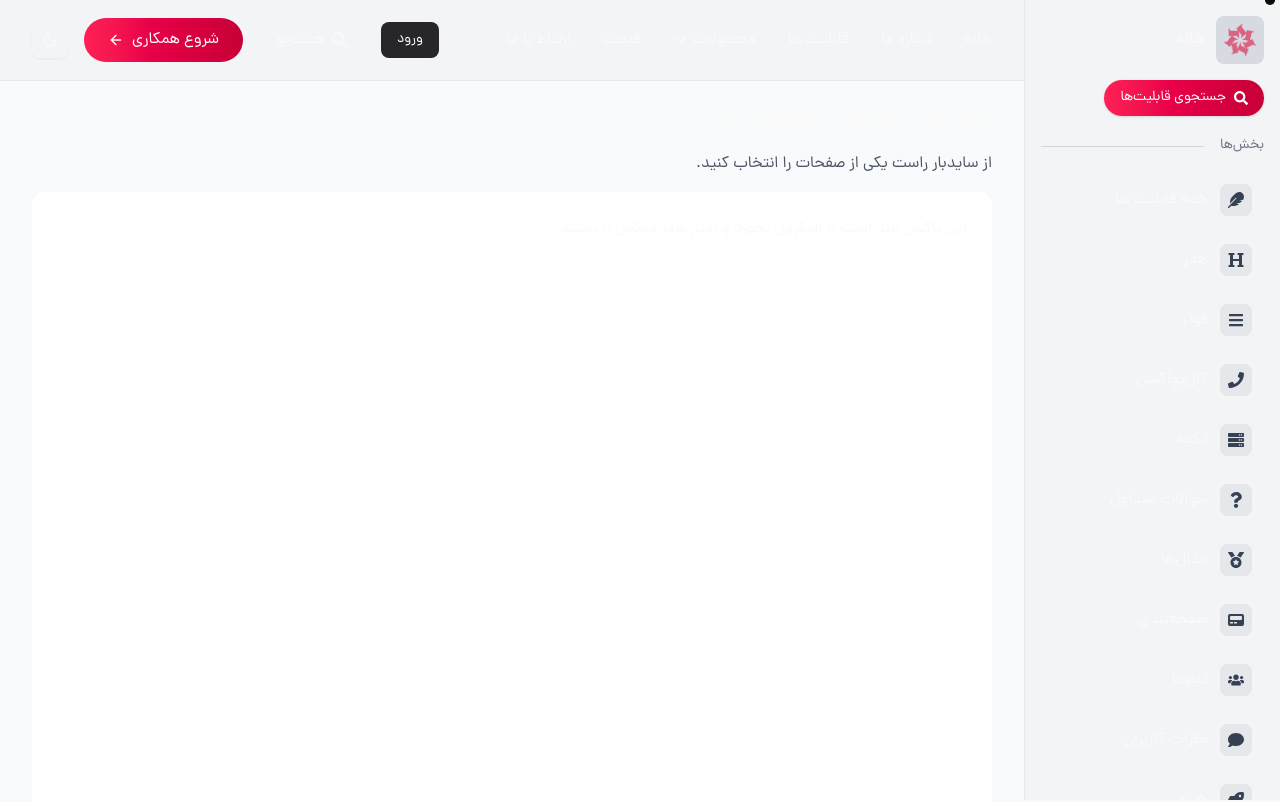
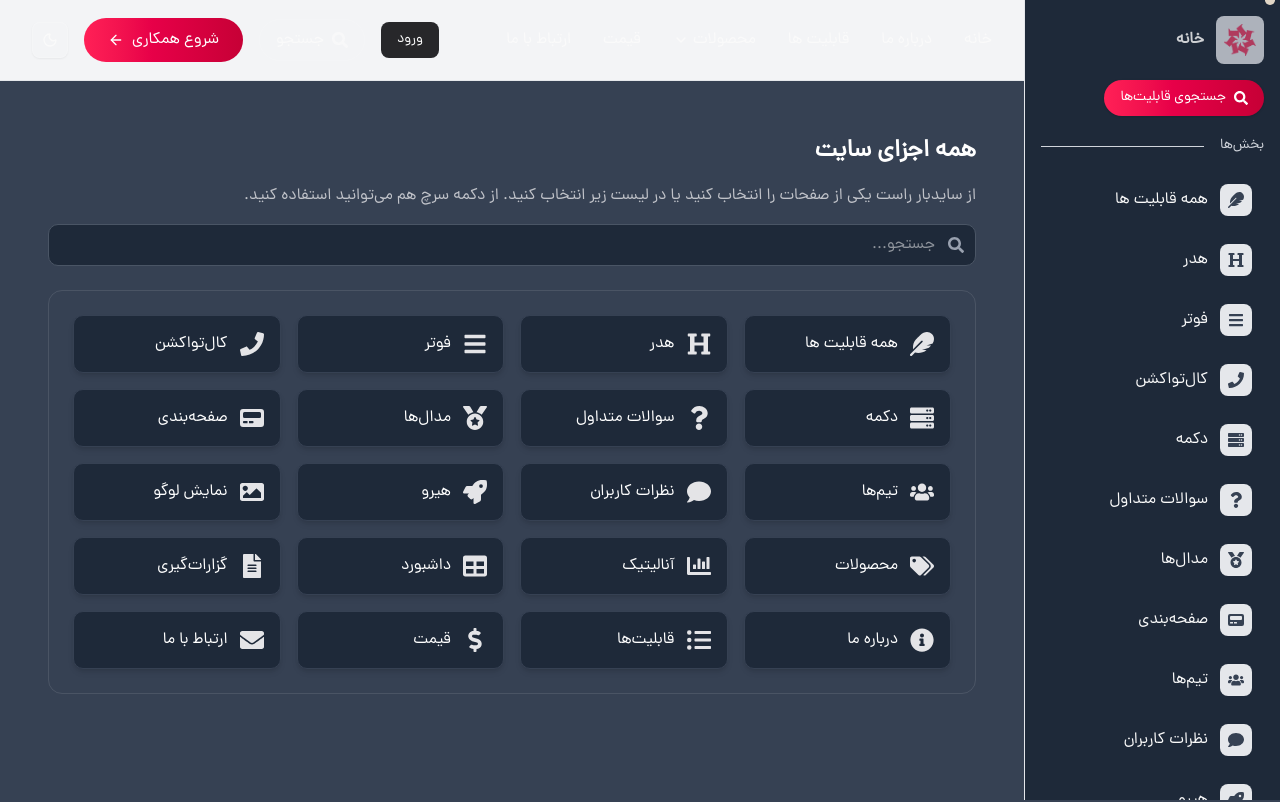
Before and after one commit to sina47822/webdesignbysina, a Next.js app: page /features in a window 1280 px wide. Shown: the top 802 px of the page. Built offline with nearby package versions, Linux system fonts and the light colour scheme.

Commit message:
add features

```diff
--- a/src/app/features/faq/page.tsx
+++ b/src/app/features/faq/page.tsx
@@ -1,8 +1,37 @@
-export default function FaqPage() {
-    return (
+import Faq1 from '@/components/FAQ/FAQ1'
+import Faq2 from '@/components/FAQ/FAQ2'
+
+import React from 'react'
+
+const page = () => {
+  return (
+    <div className=''>
         <section className="space-y-4">
-            <h2 className="text-xl font-semibold">صفحهٔ «سوالات متداول»</h2>
-            <div className="rounded-xl bg-white border p-6">سوالات متداول اینجا.</div>
+            <h2 className="text-xl font-semibold">صفحهٔ سوالات متداول</h2>
+            <p className="text-gray-600 dark:text-gray-300 group">شما میتوانید کد مورد نظر خود را به ما اطلاع دهید یا برای ساخت مدل مد نظر خود به <span className='text-blue-400 px-1 text-lg group-hover:font-bold'> این لینک </span>مراجعه کنید</p>
+            <div className='flex flex-col gap-8'>
+              {/* faq 1 */}
+              <div className="rounded-xl bg-gray-200 dark:bg-gray-900 border p-6">
+                  <p className='pb-4'>سوالات متداول یک کد 3354</p>
+                  <div className="rounded-xl bg-white dark:bg-gray-900 border">
+                    <div className="">
+                      <Faq1 />
+                    </div>
+                  </div>
+              </div>
+              {/* faq 2 */}
+              <div className='rounded-xl bg-gray-200 dark:bg-gray-900 border p-6'>
+                  <p className='pb-4'>سوالات متداول دو کد 3355</p>
+                  <div className="rounded-xl bg-white  dark:bg-gray-900 border">
+                    <div className="[&>header]:relative [&>header]:top-0 [&>header]:left-0 [&>header]:static">
+                      <Faq2 />
+                    </div>
+                  </div>
+              </div>
+            </div>
         </section>
-    )
+    </div>
+  )
 }
+
+export default page
--- a/src/app/features/layout.tsx
+++ b/src/app/features/layout.tsx
@@ -112,11 +112,11 @@ export default function RootLayout({ children }: RootLayoutProps) {
   }, []); // آرایه خالی یعنی این effect فقط یک‌بار اجرا می‌شود
 
   return (
-    <div className="min-h-screen bg-gray-50 overflow-x-hidden">
+    <div className="min-h-screen bg-gray-50 dark:bg-gray-950 overflow-x-hidden">
       <div className="cursor" />
 
       {/* سایدبار راست (فیکس) */}
-      <aside className="fixed top-0 right-0 z-40 h-screen w-[20%] overflow-auto bg-gray-100 border-l border-gray-200 p-4">
+      <aside className="fixed top-0 right-0 z-40 h-screen w-[20%] overflow-auto bg-gray-100 dark:bg-gray-800 border-l border-gray-200 p-4">
         <Link href="/" className="flex items-center gap-3 opacity-80 hover:opacity-100">
           <img src="/logo.webp" alt="home" className="bg-gray-300 p-2 rounded-md w-12 h-12" />
           <h3 className="font-bold">خانه</h3>
@@ -137,7 +137,7 @@ export default function RootLayout({ children }: RootLayoutProps) {
 
 
             {searchOpen && (
-            <div id="features-search-panel" className="mt-3 rounded-xl border bg-white p-3 shadow-sm">
+            <div id="features-search-panel" className="mt-3 rounded-xl border bg-white dark:bg-gray-700 p-3 shadow-sm">
               <div className="relative">
               <FaSearch className="absolute right-3 top-1/2 -translate-y-1/2 text-gray-400" />
               <input
@@ -153,7 +153,7 @@ export default function RootLayout({ children }: RootLayoutProps) {
               <button
               type="button"
               onClick={() => setQuery('')}
-              className="absolute left-3 top-1/2 -translate-y-1/2 text-gray-400 hover:text-gray-600"
+              className="absolute left-3 top-1/2 -translate-y-1/2 text-gray-400 hover:text-gray-600 dark:text-gray-300 hover:text-gray-700"
               aria-label="پاک کردن جستجو"
               title="پاک کردن"
               >
@@ -177,7 +177,7 @@ export default function RootLayout({ children }: RootLayoutProps) {
               href={item.href}
               className="flex items-center gap-2 rounded-lg border px-3 py-2 hover:bg-gray-50"
               >
-              <span className="grid place-items-center w-7 h-7 rounded-md bg-gray-200 text-gray-700">
+              <span className="grid place-items-center w-7 h-7 rounded-md bg-gray-200 dark:bg-gray-700 text-gray-700 dark:text-gray-100">
               {/* فقط آیکن خاکستری کوچک به‌جای آیکن اصلی */}
               <FaFeather />
               </span>
@@ -192,14 +192,14 @@ export default function RootLayout({ children }: RootLayoutProps) {
             )}
           </div>
         <div className="py-5 flex items-center gap-4">
-          <span className="text-sm text-gray-500">بخش‌ها</span>
+          <span className="text-sm text-gray-500 dark:text-gray-300">بخش‌ها</span>
           <span className="flex h-px flex-1 bg-gray-300" />
         </div>
 
 
         <nav className="space-y-3">
           {sideItems.map((item) => (
-          <Link key={item.href} href={item.href} className="flex items-center gap-3 rounded-md px-3 py-2 hover:bg-gray-200">
+          <Link key={item.href} href={item.href} className="flex items-center gap-3 rounded-md px-3 py-2 hover:bg-secondary/80">
           <span className="grid place-items-center w-8 h-8 rounded-md bg-gray-200 text-gray-700">{item.icon}</span>
           <span className="font-medium">{item.title}</span>
           </Link>
@@ -209,7 +209,7 @@ export default function RootLayout({ children }: RootLayoutProps) {
       {/* هدر فیکس که سمت راستش برای سایدبار خالی شده */}
       <Header3 />
       {/* محتوای اصلی: فاصله از بالا (برای هدر) و از راست (برای سایدبار) */}
-      <main className="pt-20 pr-[20%]">
+      <main className="pt-20 pr-[20%] bg-gray-50 dark:bg-gray-700">
         <div className="mx-auto max-w-[2000px] px-4 sm:px-6 lg:px-8 py-6">
           {children}
         </div>
--- a/src/app/features/page.tsx
+++ b/src/app/features/page.tsx
@@ -1,155 +1,92 @@
 'use client'
 import Header3 from '@/components/Header/Header3';
-import React, { useState } from 'react'
-import { FaHome, FaHeading, FaBars, FaPhone, FaQuestion, FaMedal, FaPager, FaUsers, FaComment, FaRocket, FaImage, FaServer } from 'react-icons/fa';
-// Menu configuration JSON
-const menuItems = [
-  {
-    id: 'home',
-    title: 'خانه',
-    icon: <FaHome />,
-    path: '/',
-    component: () => <div className="p-6">صفحه اصلی</div>
-  },
-  {
-    id: 'headers',
-    title: 'هدر',
-    icon: <FaHeading />,
-    path: '/headers',
-    component: Headers
-  },
-  {
-    id: 'footer',
-    title: 'فوتر',
-    icon: <FaBars />,
-    path: '/footer',
-    component: () => <div className="p-6">بخش فوتر</div>
-  },
-  {
-    id: 'cta',
-    title: 'کال تو اکشن',
-    icon: <FaPhone />,
-    path: '/cta',
-    component: () => <div className="p-6">بخش کال تو اکشن</div>
-  },
-  {
-    id: 'button',
-    title: 'دکمه',
-    icon: <FaServer />,
-    path: '/button',
-    component: () => <div className="p-6">بخش دکمه‌ها</div>
-  },
-  {
-    id: 'faq',
-    title: 'سوالات متداول',
-    icon: <FaQuestion />,
-    path: '/faq',
-    component: () => <div className="p-6">بخش سوالات متداول</div>
-  },
-  {
-    id: 'medals',
-    title: 'مدال‌ها',
-    icon: <FaMedal />,
-    path: '/medals',
-    component: () => <div className="p-6">بخش مدال‌ها</div>
-  },
-  {
-    id: 'pagination',
-    title: 'صفحه‌بندی',
-    icon: <FaPager />,
-    path: '/pagination',
-    component: () => <div className="p-6">بخش صفحه‌بندی</div>
-  },
-  {
-    id: 'teams',
-    title: 'تیم‌ها',
-    icon: <FaUsers />,
-    path: '/teams',
-    component: () => <div className="p-6">بخش تیم‌ها</div>
-  },
-  {
-    id: 'testimonials',
-    title: 'نظرات کاربران',
-    icon: <FaComment />,
-    path: '/testimonials',
-    component: () => <div className="p-6">بخش نظرات کاربران</div>
-  },
-  {
-    id: 'hero',
-    title: 'هیرو',
-    icon: <FaRocket />,
-    path: '/hero',
-    component: () => <div className="p-6">بخش هیرو</div>
-  },
-  {
-    id: 'logo',
-    title: 'نمایش لوگو',
-    icon: <FaImage />,
-    path: '/logo',
-    component: () => <div className="p-6">بخش نمایش لوگو</div>
-  },
-  {
-    id: 'logo1',
-    title: 'نمایش لوگو',
-    icon: <FaImage />,
-    path: '/logo',
-    component: () => <div className="p-6">بخش نمایش لوگو</div>
-  },
-  {
-    id: 'logo2',
-    title: 'نمایش لوگو',
-    icon: <FaImage />,
-    path: '/logo',
-    component: () => <div className="p-6">بخش نمایش لوگو</div>
-  },
-  {
-    id: 'logo3',
-    title: 'نمایش لوگو',
-    icon: <FaImage />,
-    path: '/logo',
-    component: () => <div className="p-6">بخش نمایش لوگو</div>
-  },
-  {
-    id: 'logo4',
-    title: 'نمایش لوگو',
-    icon: <FaImage />,
-    path: '/logo',
-    component: () => <div className="p-6">بخش نمایش لوگو</div>
-  },
-  {
-    id: 'log5o',
-    title: 'نمایش لوگو',
-    icon: <FaImage />,
-    path: '/logo',
-    component: () => <div className="p-6">بخش نمایش لوگو</div>
-  },
-  {
-    id: 'logo6',
-    title: 'نمایش لوگو',
-    icon: <FaImage />,
-    path: '/logo',
-    component: () => <div className="p-6">بخش نمایش لوگو</div>
-  }
+import React, { useState } from 'react';
+import {
+  FaHome, FaHeading, FaBars, FaPhone, FaServer, FaQuestion, FaMedal,
+  FaPager, FaUsers, FaComment, FaRocket, FaImage, FaTags, FaChartBar,
+  FaTable, FaFileAlt, FaInfoCircle, FaListUl, FaDollarSign, FaEnvelope,
+  FaFeather, FaSearch, FaTimes
+} from 'react-icons/fa';
+
+// Menu configuration
+const sideItems = [
+  { title: 'همه قابلیت ها', href: '/features', icon: <FaFeather /> },
+  { title: 'هدر', href: '/features/headers', icon: <FaHeading /> },
+  { title: 'فوتر', href: '/features/footers', icon: <FaBars /> },
+  { title: 'کال‌تو‌اکشن', href: '/features/cta', icon: <FaPhone /> },
+  { title: 'دکمه', href: '/features/button', icon: <FaServer /> },
+  { title: 'سوالات متداول', href: '/features/faq', icon: <FaQuestion /> },
+  { title: 'مدال‌ها', href: '/features/modals', icon: <FaMedal /> },
+  { title: 'صفحه‌بندی', href: '/features/paginations', icon: <FaPager /> },
+  { title: 'تیم‌ها', href: '/features/teams', icon: <FaUsers /> },
+  { title: 'نظرات کاربران', href: '/features/testimonials', icon: <FaComment /> },
+  { title: 'هیرو', href: '/features/hero', icon: <FaRocket /> },
+  { title: 'نمایش لوگو', href: '/features/logo', icon: <FaImage /> },
+  { title: 'محصولات', href: '/features/products', icon: <FaTags /> },
+  { title: 'آنالیتیک', href: '/features/analytics', icon: <FaChartBar /> },
+  { title: 'داشبورد', href: '/features/dashboard', icon: <FaTable /> },
+  { title: 'گزارات‌گیری', href: '/features/reports', icon: <FaFileAlt /> },
+  { title: 'درباره ما', href: '/features/about', icon: <FaInfoCircle /> },
+  { title: 'قابلیت‌ها', href: '/features/features', icon: <FaListUl /> },
+  { title: 'قیمت', href: '/features/pricing', icon: <FaDollarSign /> },
+  { title: 'ارتباط با ما', href: '/features/contact', icon: <FaEnvelope /> },
 ];
 
-const page = () => {
-  const [activeComponent, setActiveComponent] = useState();
+const Page = () => {
+  const [activeComponent, setActiveComponent] = useState(null);
+  const [searchTerm, setSearchTerm] = useState('');
 
-  const handleMenuClick = (component: any) => {
+  const handleMenuClick = (component: null) => {
     setActiveComponent(() => component);
   };
 
+  const filteredItems = sideItems.filter(item =>
+    item.title.toLowerCase().includes(searchTerm.toLowerCase())
+  );
+
   return (
-    <div>
-      <section className="space-y-4">
-        <h1 className="text-2xl font-bold">دمو: هدر فیکس + صفحات جدا</h1>
-        <p className="text-gray-600">از سایدبار راست یکی از صفحات را انتخاب کنید.</p>
-        <div className="h-[1200px] rounded-xl bg-white border p-6">
-        این باکس بلند است تا اسکرول بخورد و رفتار هدر فیکس را ببینید.
-        </div>
-      </section>
+    <div className="min-h-screen">
+      <Header3 />
+      <div className="container mx-auto px-4 py-8">
+        <section className="space-y-4">
+          <h1 className="text-2xl font-bold text-gray-900 dark:text-white text-right">
+            همه اجزای سایت
+          </h1>
+          <p className="text-gray-600 dark:text-primary/80 text-right">
+            از سایدبار راست یکی از صفحات را انتخاب کنید یا در لیست زیر انتخاب کنید. از دکمه سرچ هم می‌توانید استفاده کنید.
+          </p>
+
+          {/* Search Bar */}
+          <div className="relative mb-6">
+            <input
+              type="text"
+              placeholder="جستجو..."
+              value={searchTerm}
+              onChange={(e) => setSearchTerm(e.target.value)}
+              className="w-full pr-10 pl-4 py-2 rounded-lg border border-gray-300 dark:border-gray-600 bg-white dark:bg-gray-800 text-right text-gray-900 dark:text-white focus:outline-none focus:ring-2 focus:ring-primary"
+            />
+            <FaSearch className="absolute right-3 top-1/2 transform -translate-y-1/2 text-gray-400" />
+          </div>
+
+          {/* Features Grid */}
+          <div className="rounded-xl border p-6">
+            <div className="grid grid-cols-1 sm:grid-cols-2 lg:grid-cols-3 xl:grid-cols-4 gap-4">
+              {filteredItems.map((item, index) => (
+                <a
+                  href={item.href}
+                  key={index}
+                  className="flex items-center gap-3 p-4 bg-white dark:bg-gray-800 rounded-lg shadow-md hover:shadow-lg transition-shadow duration-200 border border-gray-200 dark:border-gray-700"
+                >
+                  <div className="text-2xl text-primary dark:text-primary-400">{item.icon}</div>
+                  <span className="text-gray-900 dark:text-white font-medium text-right">{item.title}</span>
+                </a>
+              ))}
+            </div>
+          </div>
+        </section>
+      </div>
     </div>
-  )
-}
+  );
+};
 
-export default page
+export default Page;
```
Also changed, not shown: src/app/features/cta/page.tsx (+41 -3 lines), src/app/features/features/page.tsx (+48 -2 lines), src/app/features/footers/page.tsx (+36 -3 lines), src/app/features/headers/page.tsx (+34 -3 lines).
